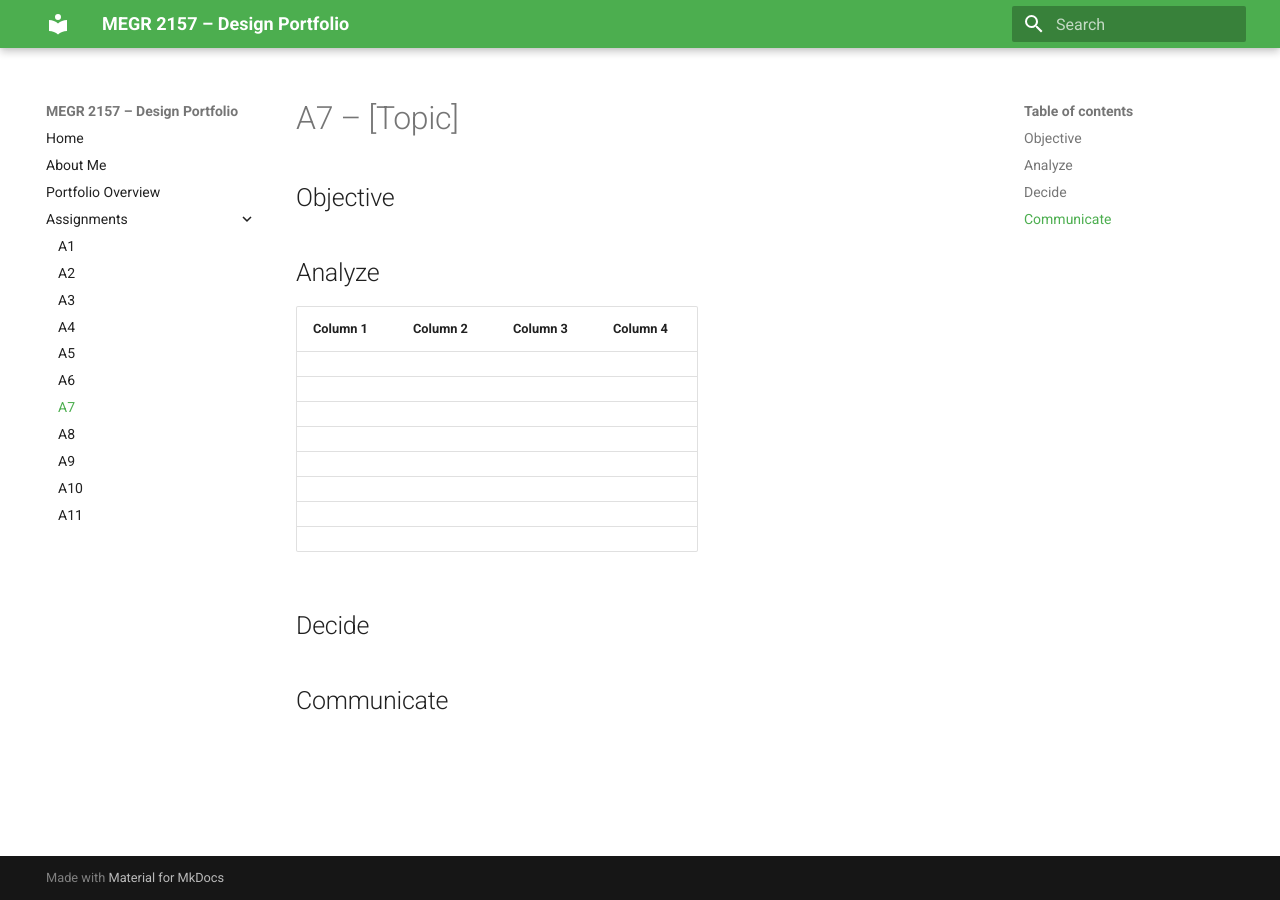
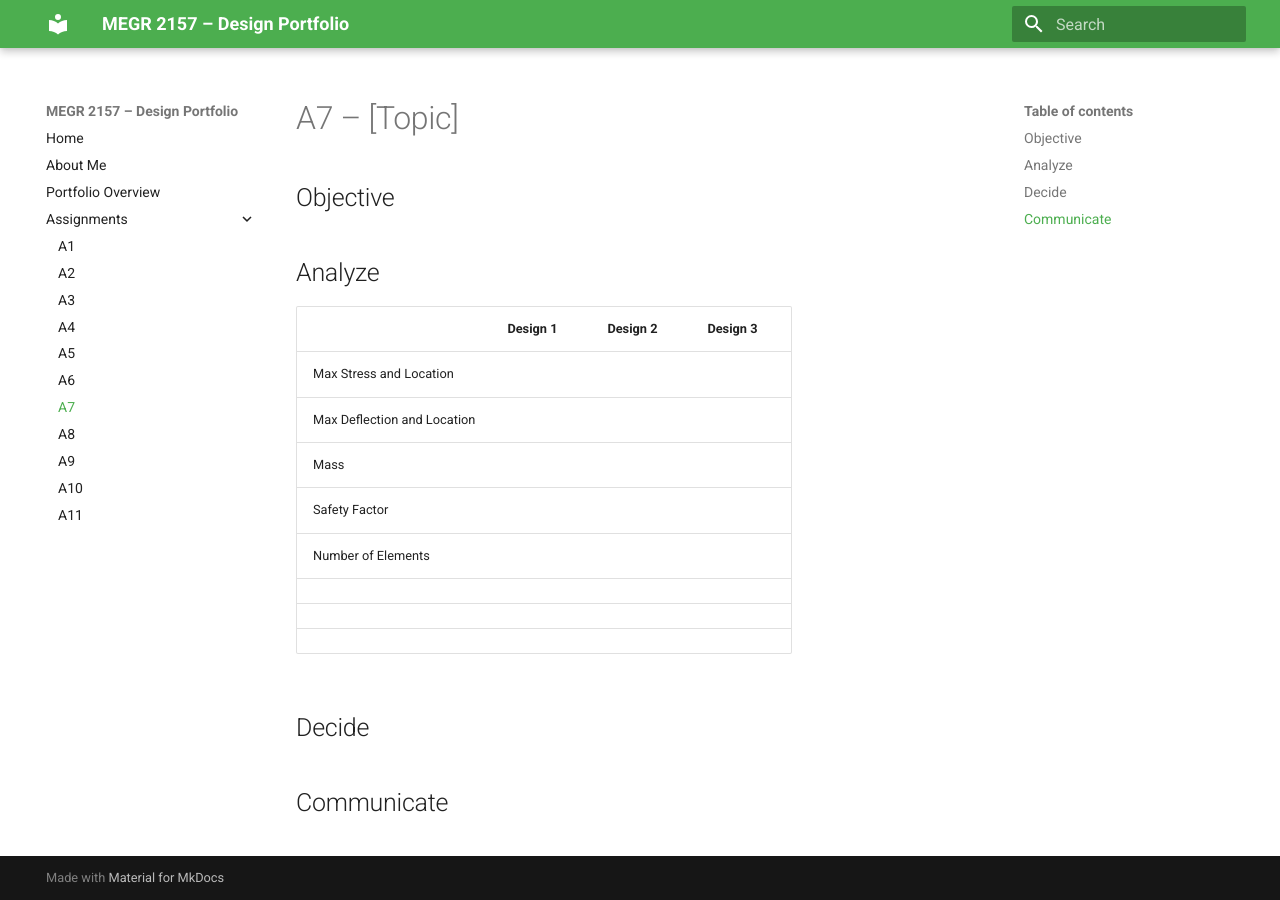
Before and after one commit to GavinWinningham/design-projects-portfolio, an MkDocs documentation site: the page built from docs/assignments/A07/index.md, in a window 1280 px wide. Built offline with MkDocs 1.6.1 and Material for MkDocs 9.7.7, drawn with Linux system fonts in a browser that asks for light colours.

Commit message:
Update index.md

```diff
--- a/docs/assignments/A07/index.md
+++ b/docs/assignments/A07/index.md
@@ -5,13 +5,13 @@
 
 ## Analyze
 
-| Column 1 | Column 2 | Column 3 | Column 4 |
+| | Design 1 | Design 2 | Design 3 |
 |---|---|---|---|
-|  |  |  |  |
-|  |  |  |  |
-|  |  |  |  |
-|  |  |  |  |
-|  |  |  |  |
+|  Max Stress and Location |  |  |  |
+|  Max Deflection and Location |  |  |  |
+|  Mass |  |  |  |
+| Safety Factor |  |  |  |
+| Number of Elements |  |  |  |
 |  |  |  |  |
 |  |  |  |  |
 |  |  |  |  |
```
